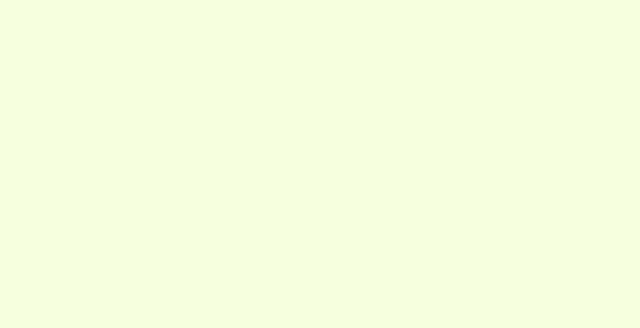
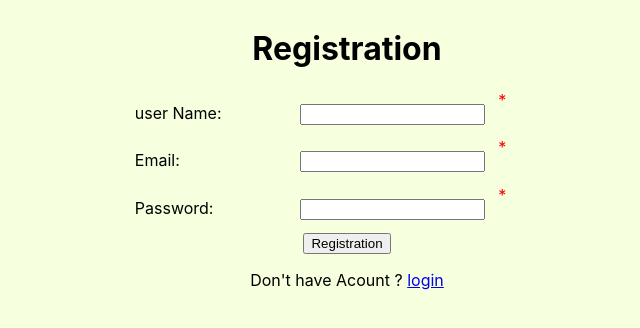
Before and after one commit to nisarg2023/nisarg_finance-tracker, a React (Create React App) app: page /registration in a window 1280 px wide. Before the commit this address had no page. Shown: the top 328 px of the page, without its empty margins (293-933 px from the left). Built offline with nearby package versions, Linux system fonts and the light colour scheme.

Commit message:
login and registration done

```diff
--- a/src/App.js
+++ b/src/App.js
@@ -5,6 +5,8 @@ import AddTransaction from './pages/AddTransaction/AddTransaction';
 import AllTransactions from './pages/AllTransactions/AllTransactions';
 import ViewTransaction from './pages/ViewTransaction/ViewTransaction';
 import UpdateTransaction from './pages/UpdateTransaction/UpdateTransaction';
+import Registration from './pages/Registration/Registration';
+import Login from './pages/Login/Login';
 
 function App() {
   return (
@@ -15,6 +17,8 @@ function App() {
           <Route path="/alltransactions" element={<AllTransactions/>}/>
           <Route path="/view/:id" element={<ViewTransaction/>} />
           <Route path="/update/:id" element={<UpdateTransaction />} />
+          <Route path="/registration" element={<Registration />} />
+          <Route path="/login" element={<Login />} />
 
         </Routes>
       </BrowserRouter>
--- a/src/pages/AllTransactions/AllTransactions.jsx
+++ b/src/pages/AllTransactions/AllTransactions.jsx
@@ -1,5 +1,5 @@
 import React, {  useState } from "react";
-import { Link } from "react-router-dom";
+import { Link, useNavigate } from "react-router-dom";
 import {
   ToAccount,
   FromAccount,
@@ -9,6 +9,8 @@ import {
 import Tables from "./components/Tables";
 
 export default function AllTransactions() {
+
+    const navigate = useNavigate();
   let localData = JSON.parse(localStorage.getItem("data"));
 
   const [data, setData] = useState(localData);
@@ -101,6 +103,13 @@ export default function AllTransactions() {
           <option value="ToAccount">To Account</option>
         </select>
 
+
+        <button onClick={()=>{localStorage.removeItem("isUserLoggedIn");
+        localStorage.removeItem("currentLoginuser");
+        navigate('/login')
+
+      }}>Log Out</button>
+
         {localData && orderBy.length === 0 ? (
           <div>
             <Tables local_Data={data} tableTitle={tableTitle} />
--- a/src/pages/AllTransactions/components/Tables.jsx
+++ b/src/pages/AllTransactions/components/Tables.jsx
@@ -3,7 +3,7 @@ import { Link } from "react-router-dom";
 import "./style.css";
 
 export default function Tables({ local_Data, tableTitle }) {
-  const RECORD_PER_PAGE = 2;
+  const RECORD_PER_PAGE = 5;
   const TOTAL_NUMBER_OF_PAGES = Math.ceil(local_Data.length / RECORD_PER_PAGE);
   const [data, setData] = useState([]);
   const [currentPageNo, setCurrentPageNo] = useState(0);
@@ -13,7 +13,7 @@ export default function Tables({ local_Data, tableTitle }) {
     const tempData = local_Data;
     setData(tempData.slice(0, RECORD_PER_PAGE));
     // setData(local_Data);
-  }, []);
+  }, [local_Data]);
 
   const handelClickOnPageNumbe = (current) => {
     if (!(current < 0 || current > TOTAL_NUMBER_OF_PAGES - 1)) {
@@ -25,7 +25,6 @@ export default function Tables({ local_Data, tableTitle }) {
         )
       );
       setCurrentPageNo(current);
-
     }
   };
 
@@ -111,12 +110,10 @@ export default function Tables({ local_Data, tableTitle }) {
 
   const handelSearch = (event) => {
     let tempdata = [...data];
-    if(event.target.value.trim()==="")
-    {
-        handelClickOnPageNumbe(currentPageNo)
+    if (event.target.value.trim() === "") {
+      handelClickOnPageNumbe(currentPageNo);
 
-    }
-    else{
+    } else {
       const newData = tempdata.filter((e) => {
         let a = Object.entries(e);
         a = a.map((ez) => ez[1]);
@@ -126,7 +123,6 @@ export default function Tables({ local_Data, tableTitle }) {
         a = a.filter((ex) => {
           return ex.toUpperCase().includes(event.target.value.toUpperCase());
         });
-
 
         return a.length !== 0 && e;
       });
--- /dev/null
+++ b/src/pages/Login/Login.jsx
@@ -0,0 +1,118 @@
+import React, { useEffect, useRef, useState } from "react";
+import { redirect, useNavigate, Link } from "react-router-dom";
+
+export default function Login() {
+  const navigate = useNavigate();
+  const [user, setUser] = useState({
+    email: "",
+    password: "",
+  });
+
+  const [isauthenticat, setIsauthenticat] = useState(true);
+  const [users, setUsers] = useState([]);
+  const [userErr, setUserErr] = useState({
+    email: "*",
+    password: "*",
+  });
+
+  useEffect(() => {
+    const local_users = JSON.parse(localStorage.getItem("users"));
+    users ? setUsers(local_users) : setUsers([]);
+  }, []);
+
+  const isEmapty = (element) => {
+    if (element.value.trim() === "") {
+      setUserErr((prev) => {
+        return { ...prev, [element.name]: "this field is required" };
+      });
+      return true;
+    } else {
+      setUserErr((prev) => {
+        return { ...prev, [element.name]: "" };
+      });
+      return false;
+    }
+  };
+
+  const setUserValue = (element) => {
+    setUser((prev) => {
+      return { ...prev, [element.name]: element.value };
+    });
+  };
+
+  const handelOnclick = ({ target }) => {
+    const { email, password } = target;
+
+    let isValid = true;
+    isValid = !isEmapty(email) && isValid;
+    isValid = !isEmapty(password) && isValid;
+
+    if (isValid) {
+      const userData = users.find((user) => user.email === email.value);
+
+      if (userData && userData.password === password.value) {
+        localStorage.setItem("isUserLoggedIn", true);
+        localStorage.setItem("currentLoginuser", JSON.stringify(userData));
+        navigate("/alltransactions");
+      } else {
+        setIsauthenticat(false);
+      }
+    }
+  };
+
+  return (
+    <div>
+      <form
+        onSubmit={(e) => {
+          e.preventDefault();
+          handelOnclick(e);
+        }}
+      >
+        <div className="formContainer">
+          <h1>Login</h1>
+          {!isauthenticat && <span>Email and password is not match</span>}
+
+          <div className="input_div">
+            <div className="left_div">
+              <label htmlFor="">Email:</label>
+            </div>
+            <div className="right_div">
+              <input
+                type="text"
+                name="email"
+                onChange={(e) => {
+                  isEmapty(e.target);
+                  setUserValue(e.target);
+                }}
+              />
+            </div>
+            <span>{userErr.email}</span>
+          </div>
+
+          <div className="input_div">
+            <div className="left_div">
+              <label htmlFor="">Password:</label>
+            </div>
+            <div className="right_div">
+              <input
+                type="password"
+                name="password"
+                onChange={(e) => {
+                  isEmapty(e.target);
+                  setUserValue(e.target);
+                }}
+              />
+            </div>
+            <span>{userErr.password}</span>
+          </div>
+
+          <input type="submit" value="Login" />
+          <p>
+            {" "}
+            Don't have Acount ? <Link to="/registration">Registration</Link>
+          </p>
+        </div>
+      </form>
+    </div>
+  );
+}
--- /dev/null
+++ b/src/pages/Registration/Registration.jsx
@@ -0,0 +1,155 @@
+import React, { useEffect, useRef, useState } from "react";
+import { useNavigate, Link } from "react-router-dom";
+
+export default function Registration() {
+  const navigate = useNavigate();
+  const [user, setUser] = useState({
+    userName: "",
+    email: "",
+    password: "",
+  });
+  const [users, setUsers] = useState([]);
+  const [userErr, setUserErr] = useState({
+    userName: "*",
+    email: "*",
+    password: "*",
+  });
+
+  useEffect(() => {
+    const local_users = JSON.parse(localStorage.getItem("users"));
+
+    users ? setUsers(local_users) : setUsers([]);
+
+    const id = local_users
+      ? JSON.parse(localStorage.getItem("users")).length + 1
+      : 1;
+
+    setUser({ ...user, id: id });
+  }, []);
+
+  const isEmapty = (element) => {
+    if (element.value.trim() === "") {
+      setUserErr((prev) => {
+        return { ...prev, [element.name]: "this field is required" };
+      });
+      return true;
+    } else {
+      setUserErr((prev) => {
+        return { ...prev, [element.name]: "" };
+      });
+      return false;
+    }
+  };
+
+  const setUserValue = (element) => {
+    setUser((prev) => {
+      return { ...prev, [element.name]: element.value };
+    });
+  };
+
+  const isEmailAlreadyExists = (element) => {
+    const email = users.find(({ email }) => element.value.trim() === email);
+
+    if (email) {
+      setUserErr((prev) => {
+        return { ...prev, [element.name]: "this email already exists" };
+      });
+      return true;
+    } else {
+      setUserErr((prev) => {
+        return { ...prev, [element.name]: "" };
+      });
+      return false;
+    }
+  };
+
+  const handelOnclick = ({ target }) => {
+    const { userName, email, password } = target;
+
+    let isFormValid = true;
+
+    isFormValid = !isEmapty(userName) && isFormValid;
+    isFormValid = !isEmapty(email) && isFormValid;
+    isFormValid = !isEmapty(password) && isFormValid;
+    isFormValid = !isEmailAlreadyExists(email) && isFormValid;
+
+    if (isFormValid) {
+      const cloneUsers = users;
+      cloneUsers.push(user);
+      localStorage.setItem("users", JSON.stringify(cloneUsers));
+      navigate("/login");
+    }
+  };
+
+  return (
+    <div>
+      <form
+        onSubmit={(e) => {
+          e.preventDefault();
+          handelOnclick(e);
+        }}
+      >
+        <div className="formContainer">
+          <h1>Registration</h1>
+          <div className="input_div">
+            <div className="left_div">
+              <label htmlFor="">user Name:</label>
+            </div>
+            <div className="right_div">
+              <input
+                type="text"
+                name="userName"
+                onChange={(e) => {
+                  isEmapty(e.target);
+                  setUserValue(e.target);
+                }}
+              />
+            </div>
+            <span>{userErr.userName}</span>
+          </div>
+
+          <div className="input_div">
+            <div className="left_div">
+              <label htmlFor="">Email:</label>
+            </div>
+            <div className="right_div">
+              <input
+                type="text"
+                name="email"
+                onChange={(e) => {
+                  isEmapty(e.target);
+                  setUserValue(e.target);
+                  isEmailAlreadyExists(e.target);
+                }}
+              />
+            </div>
+            <span>{userErr.email}</span>
+          </div>
+
+          <div className="input_div">
+            <div className="left_div">
+              <label htmlFor="">Password:</label>
+            </div>
+            <div className="right_div">
+              <input
+                type="password"
+                name="password"
+                onChange={(e) => {
+                  isEmapty(e.target);
+                  setUserValue(e.target);
+                }}
+              />
+            </div>
+            <span>{userErr.password}</span>
+          </div>
+
+          <input type="submit" value="Registration" />
+        <p>
+          {" "}
+          Don't have Acount ? <Link to="/login">login</Link>
+        </p>
+        </div>
+      </form>
+    </div>
+  );
+}
```
Also changed, not shown: src/services/Auth.js (added, +10 -0 lines). Lines whose indentation alone changed are shown as unchanged.
